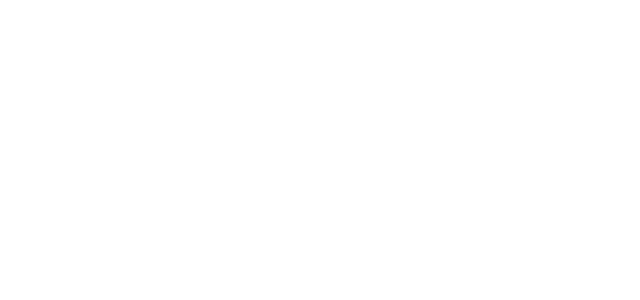
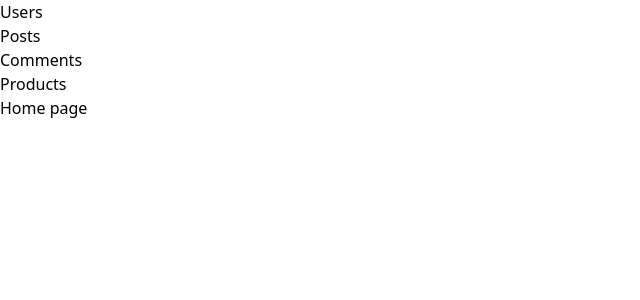
Before and after one commit to Denzou20202/react, a React (Vite) app: page / in a window 1280 px wide. Shown: the top 300 px of the page, without its empty margins (0-640 px from the left). Built offline with nearby package versions, Linux system fonts and the light colour scheme.

Commit message:
Done HW_3.1.1

```diff
--- a/src/App.tsx
+++ b/src/App.tsx
@@ -1,9 +1,13 @@
 import './App.css'
+import Menu from "./components/menu/Menu.tsx";
+import {Outlet} from "react-router-dom";
 
 function App() {
   return (
     <>
-
+      <Menu/>
+      Home page
+      <Outlet/>
     </>
   )
 }
--- /dev/null
+++ b/src/components/menu/Menu.tsx
@@ -0,0 +1,14 @@
+import {Link} from "react-router-dom";
+
+const Menu = () => {
+  return (
+    <ul>
+      <li><Link to={'users'}>Users</Link></li>
+      <li><Link to={'posts'}>Posts</Link></li>
+      <li><Link to={'comments'}>Comments</Link></li>
+      <li><Link to={'products'}>Products</Link></li>
+    </ul>
+  );
+};
+
+export default Menu;
--- a/src/main.tsx
+++ b/src/main.tsx
@@ -1,5 +1,7 @@
 import {createRoot} from 'react-dom/client'
 import './index.css'
-import App from './App.tsx'
+import {RouterProvider} from "react-router-dom";
+import {routes} from "./router/routes.tsx";
 
-createRoot(document.getElementById('root')!).render(<App />)
+createRoot(document.getElementById('root')!)
+  .render(<RouterProvider router={routes}/>)
--- /dev/null
+++ b/src/router/routes.tsx
@@ -0,0 +1,13 @@
+import {createBrowserRouter} from "react-router-dom";
+import App from "../App.tsx";
+
+export const routes = createBrowserRouter([
+  {
+    path: "/", element: <App/>, children: [
+      {path: "users", element: <div>Users</div>},
+      {path: "posts", element: <div>Posts</div>},
+      {path: "comments", element: <div>Comments</div>},
+      {path: "products", element: <div>Products</div>}
+    ]
+  }
+])
```
Also changed, not shown: 1 other file (tests, documents, lock files or other folders).
